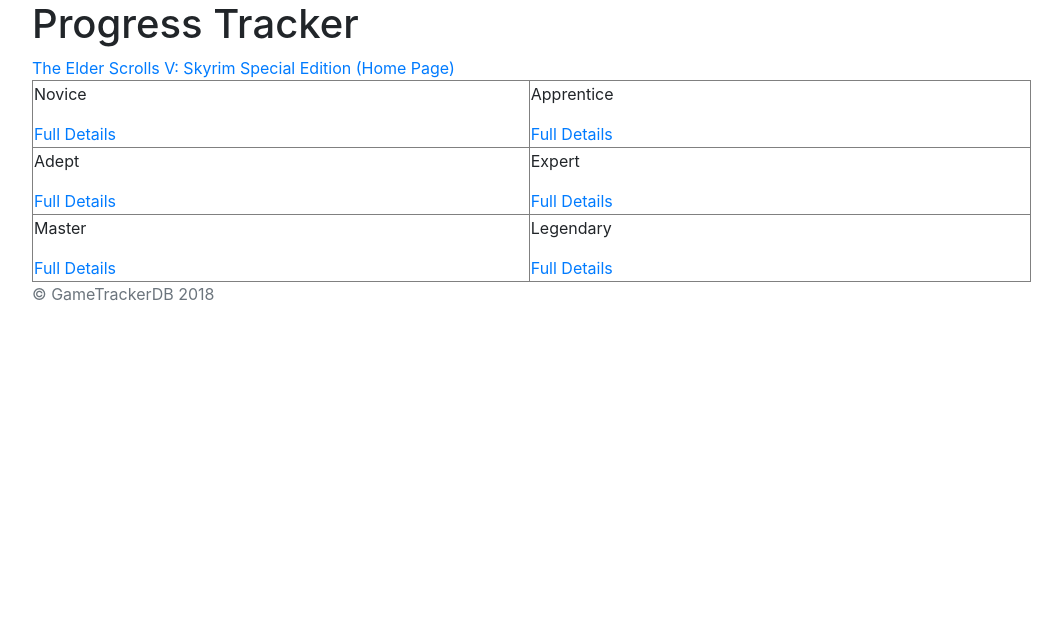
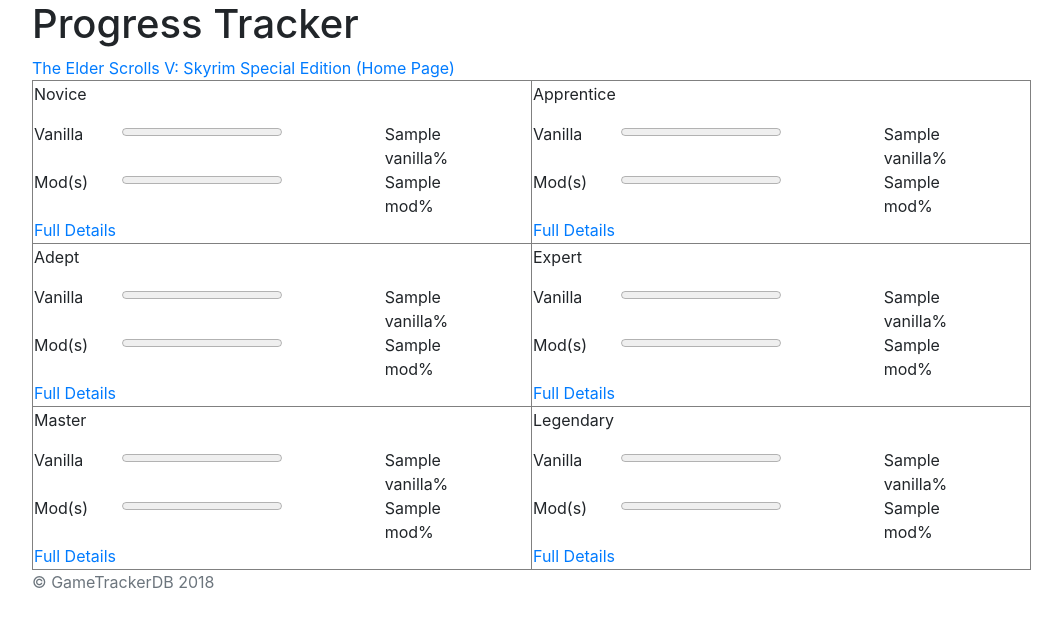
Before and after one commit to pabhd3/GameTracker, a Django app: template skyrimse/templates/skyrimseProgress.html in a window 1280 px wide. Shown: the part 56-684 px from the top of the page, without its empty margins (53-1115 px from the left). Run offline with Django 3.2, Linux system fonts and the light colour scheme; the template is opened without the code that fills it: most values are stand-ins (such as "Sample title", 1, 10 or a date in 2020); some libraries are stand-ins or nearby versions.

Commit message:
Version 1.1.3: Skyrim Progress - Add Progress Bars Vanilla/Mod progress bars have been added to the "/skyrimse/progress" page. Next to the progress bars are a numerical representation of completion.

```diff
--- a/skyrimse/templates/skyrimseIndex.html
+++ b/skyrimse/templates/skyrimseIndex.html
@@ -9,7 +9,7 @@
     <h1>Skyim SE Home Page</h1>
   </div>
   <!-- Link back to previous page -->
-  <a href="javascript:javascript:history.go(-1)">GameTracker (Home Page)</a>
+  <a href="/">GameTracker (Home Page)</a>
   <!-- Table Containing list of games-->
   <table style="width:90%">
     <tr>
--- a/skyrimse/templates/skyrimseProgress.html
+++ b/skyrimse/templates/skyrimseProgress.html
@@ -2,21 +2,6 @@
 {% extends 'base.html' %}
 <!-- Used to load in static files -->
 {% load static %}
-
-{% block javascript %}
-  <script>
-    $("#id_difficulty").change(function () {
-      var difficulty = $(this).val();
-      $.ajax({
-        url: '{% url "addDifficulty" %}',
-        data: {
-          'difficulty': difficulty
-        },
-        dataType: 'json',
-      });
-    });
-  </script>
-{% endblock %}
 
 {% block content %}
   <!-- Page Title Descriptor -->
@@ -24,7 +9,7 @@
     <h1>Progress Tracker</h1>
   </div>
   <!-- Link back to previous page -->
-  <a href="javascript:javascript:history.go(-1)">The Elder Scrolls V: Skyrim Special Edition (Home Page)</a>
+  <a href="/skyrimse/">The Elder Scrolls V: Skyrim Special Edition (Home Page)</a>
   <!-- Table containing difficulty progress -->
   <table style="width:90%" border="1">
     <tr>
@@ -33,6 +18,16 @@
         {% if data.Novice == None %}
           <input type="button" onclick="window.location.href='addDifficulty=Novice'" value="Start Novice">
         {% else %}
+          <div class="row">
+            <div class="col-sm-2">Vanilla</div>
+            <div class="col-sm-6"><progress value={{data.Novice.completion.vanilla}} max="100"></progress></div>
+            <div class="col-sm-2">{{data.Novice.completion.vanilla}}%</div>
+          </div>
+          <div class="row">
+            <div class="col-sm-2">Mod(s)</div>
+            <div class="col-sm-6"><progress value={{data.Novice.completion.mod}} max="100"></progress></div>
+            <div class="col-sm-2">{{data.Novice.completion.mod}}%</div>
+          </div>
           <a href={{data.Novice.id}}>Full Details</a>
         {% endif %}
       </td>
@@ -41,6 +36,16 @@
         {% if data.Apprentice == None %}
           <input type="button" onclick="window.location.href='addDifficulty=Apprentice'" value="Start Apprentice">
         {% else %}
+          <div class="row">
+            <div class="col-sm-2">Vanilla</div>
+            <div class="col-sm-6"><progress value={{data.Apprentice.completion.vanilla}} max="100"></progress></div>
+            <div class="col-sm-2">{{data.Apprentice.completion.vanilla}}%</div>
+          </div>
+          <div class="row">
+            <div class="col-sm-2">Mod(s)</div>
+            <div class="col-sm-6"><progress value={{data.Apprentice.completion.mod}} max="100"></progress></div>
+            <div class="col-sm-2">{{data.Apprentice.completion.mod}}%</div>
+          </div>
           <a href={{data.Apprentice.id}}>Full Details</a>
         {% endif %}
       </td>
@@ -51,6 +56,16 @@
         {% if data.Adept == None %}
           <input type="button" onclick="window.location.href='addDifficulty=Adept'" value="Start Adept">
         {% else %}
+          <div class="row">
+            <div class="col-sm-2">Vanilla</div>
+            <div class="col-sm-6"><progress value={{data.Adept.completion.vanilla}} max="100"></progress></div>
+            <div class="col-sm-2">{{data.Adept.completion.vanilla}}%</div>
+          </div>
+          <div class="row">
+            <div class="col-sm-2">Mod(s)</div>
+            <div class="col-sm-6"><progress value={{data.Adept.completion.mod}} max="100"></progress></div>
+            <div class="col-sm-2">{{data.Adept.completion.mod}}%</div>
+          </div>
           <a href={{data.Adept.id}}>Full Details</a>
         {% endif %}
       </td>
@@ -59,6 +74,16 @@
         {% if data.Expert == None %}
           <input type="button" onclick="window.location.href='addDifficulty=Expert'" value="Start Expert">
         {% else %}
+          <div class="row">
+            <div class="col-sm-2">Vanilla</div>
+            <div class="col-sm-6"><progress value={{data.Expert.completion.vanilla}} max="100"></progress></div>
+            <div class="col-sm-2">{{data.Expert.completion.vanilla}}%</div>
+          </div>
+          <div class="row">
+            <div class="col-sm-2">Mod(s)</div>
+            <div class="col-sm-6"><progress value={{data.Expert.completion.mod}} max="100"></progress></div>
+            <div class="col-sm-2">{{data.Expert.completion.mod}}%</div>
+          </div>
           <a href={{data.Expert.id}}>Full Details</a>
         {% endif %}
       </td>
@@ -69,6 +94,16 @@
         {% if data.Master == None %}
           <input type="button" onclick="window.location.href='addDifficulty=Master'" value="Start Master">
         {% else %}
+          <div class="row">
+            <div class="col-sm-2">Vanilla</div>
+            <div class="col-sm-6"><progress value={{data.Master.completion.vanilla}} max="100"></progress></div>
+            <div class="col-sm-2">{{data.Master.completion.vanilla}}%</div>
+          </div>
+          <div class="row">
+            <div class="col-sm-2">Mod(s)</div>
+            <div class="col-sm-6"><progress value={{data.Master.completion.mod}} max="100"></progress></div>
+            <div class="col-sm-2">{{data.Master.completion.mod}}%</div>
+          </div>
           <a href={{data.Master.id}}>Full Details</a>
         {% endif %}
       </td>
@@ -77,6 +112,16 @@
         {% if data.Legendary == None %}
           <input type="button" onclick="window.location.href='addDifficulty=Legendary'" value="Start Legendary">
         {% else %}
+          <div class="row">
+            <div class="col-sm-2">Vanilla</div>
+            <div class="col-sm-6"><progress value={{data.Legendary.completion.vanilla}} max="100"></progress></div>
+            <div class="col-sm-2">{{data.Legendary.completion.vanilla}}%</div>
+          </div>
+          <div class="row">
+            <div class="col-sm-2">Mod(s)</div>
+            <div class="col-sm-6"><progress value={{data.Legendary.completion.mod}} max="100"></progress></div>
+            <div class="col-sm-2">{{data.Legendary.completion.mod}}%</div>
+          </div>
           <a href={{data.Legendary.id}}>Full Details</a>
         {% endif %}
       </td>
--- a/skyrimse/templates/skyrimseProgressDetail.html
+++ b/skyrimse/templates/skyrimseProgressDetail.html
@@ -9,7 +9,7 @@
     <h1>Progress Detail</h1>
   </div>
   <!-- Link back to previous page -->
-  <a href="javascript:javascript:history.go(-1)">The Elder Scrolls V: Skyrim Special Edition (Progress Page)</a>
+  <a href="/skyrimse/progress/">The Elder Scrolls V: Skyrim Special Edition (Progress Page)</a>
   <p>{{data.id}}</p>
   <p>{{data.difficulty}}</p>
   <p>{{data.created}}</p>
--- a/skyrimse/views.py
+++ b/skyrimse/views.py
@@ -1,5 +1,5 @@
 from django.shortcuts import render, redirect
-from skyrimse.models import Progress
+from skyrimse.models import *
 from mongoengine.context_managers import switch_db
 from datetime import datetime
 
@@ -20,6 +20,7 @@
     progress = Progress()
     progress.created = datetime.strftime(datetime.now(), "%A %B %d, %Y %H:%M:%S:%f %Z")
     progress.difficulty = request.path.split("=")[1]
+    progress.completion = Completion(vanilla=0, mod=0)
     progress.save()
     return redirect("/skyrimse/progress")
 
```
Also changed, not shown: skyrimse/models.py (+8 -1 lines).
